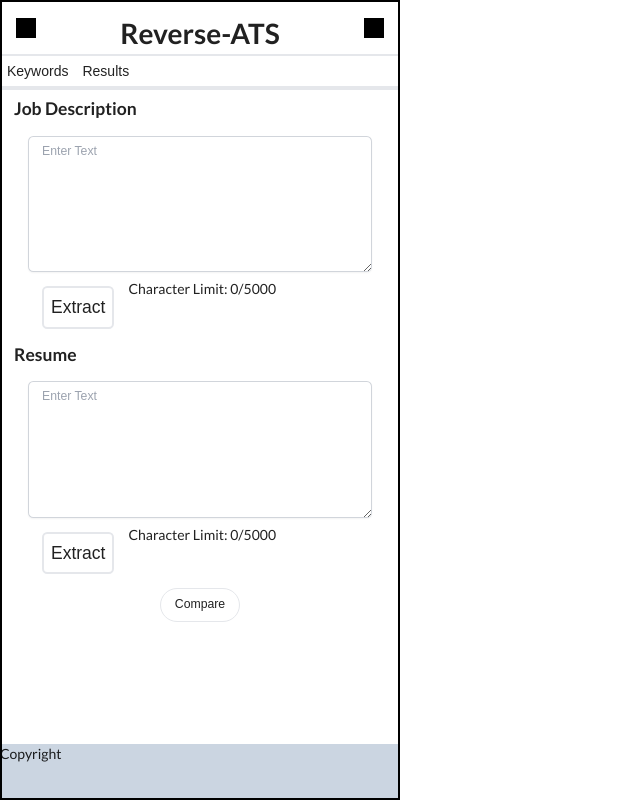
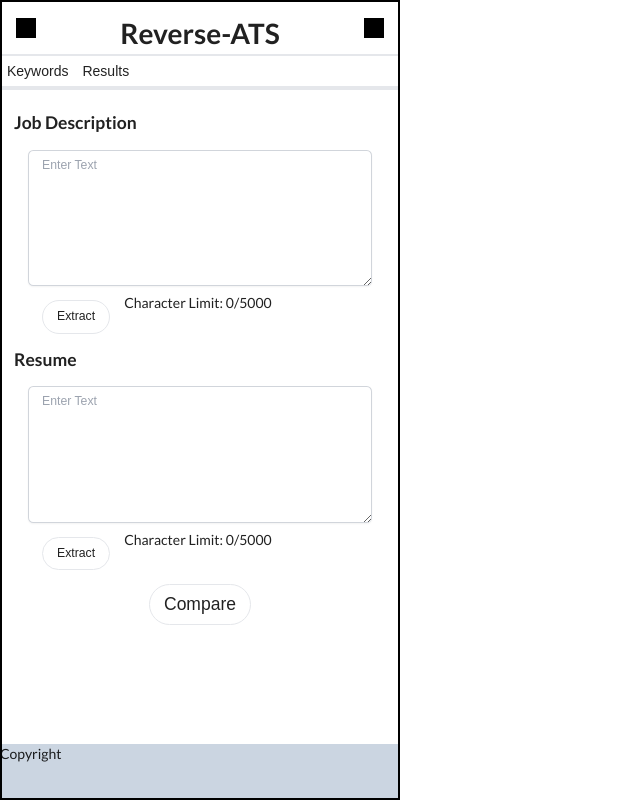
Before and after one commit to Caposto/reverse-ats, a React (Create React App) app in the folder frontend/: page / in a window 1280 px wide. Shown: the whole page, without its empty margins (0-640 px from the left). Built offline with nearby package versions, Linux system fonts and the light colour scheme.

Commit message:
button utilities

```diff
--- a/frontend/src/App.jsx
+++ b/frontend/src/App.jsx
@@ -72,7 +72,7 @@ function App() {
       <div className="flex-grow">
         <KeywordsContext.Provider value={keywordsContextValue}>
           <div
-            className="flex flex-col flex-grow"
+            className="flex flex-col flex-grow pt-4"
             style={{ display: !showMatches ? "flex" : "none" }}
           >
             <div>
@@ -84,7 +84,7 @@ function App() {
               <DynamicForm className="grow" descriptionType="resume" />
             </div>
             <div className="text-center">
-              <button type="submit" onClick={compareKeywords} className="button-sm">
+              <button type="submit" onClick={compareKeywords} className="button-lg">
                 Compare
               </button>
             </div>
@@ -99,7 +99,7 @@ function App() {
               percentage={percentage}
             />
             <div className="text-center">
-              <button type="submit" className="button-sm" onClick={compareNewDescription}>
+              <button type="submit" className="button-lg" onClick={compareNewDescription}>
                 Submit New Descriptions
               </button>
             </div>
--- a/frontend/src/components/DynamicForm.jsx
+++ b/frontend/src/components/DynamicForm.jsx
@@ -84,11 +84,7 @@ function DynamicForm({ descriptionType }) {
           />
           <div className="flex">
             <div className="p-4">
-              <button
-                className="text-xl p-2 rounded-md border border-2"
-                type="submit"
-                aria-label="Submit Button"
-              >
+              <button className="button-sm" type="submit" aria-label="Submit Button">
                 Extract
               </button>
             </div>
@@ -102,11 +98,7 @@ function DynamicForm({ descriptionType }) {
       {!visible && !error && !exception && (
         <div>
           <KeywordList initial={keywords} descriptionType={descriptionType} />
-          <button
-            className="text-xl p-2 rounded-md border border-2"
-            type="submit"
-            onClick={submitNewDescription}
-          >
+          <button className="button-lg" type="submit" onClick={submitNewDescription}>
             Submit New Description
           </button>
         </div>
--- a/frontend/src/index.css
+++ b/frontend/src/index.css
@@ -18,7 +18,7 @@ code {
 
 @layer components {
   .button-lg {
-    @apply px-4 py-2 text-lg font-semibold rounded-2xl border-white text-white border-2;
+    @apply text-xl px-4 py-2 border rounded-full;
   }
   .button-sm {
     @apply text-sm px-4 py-2 border rounded-full;
```
